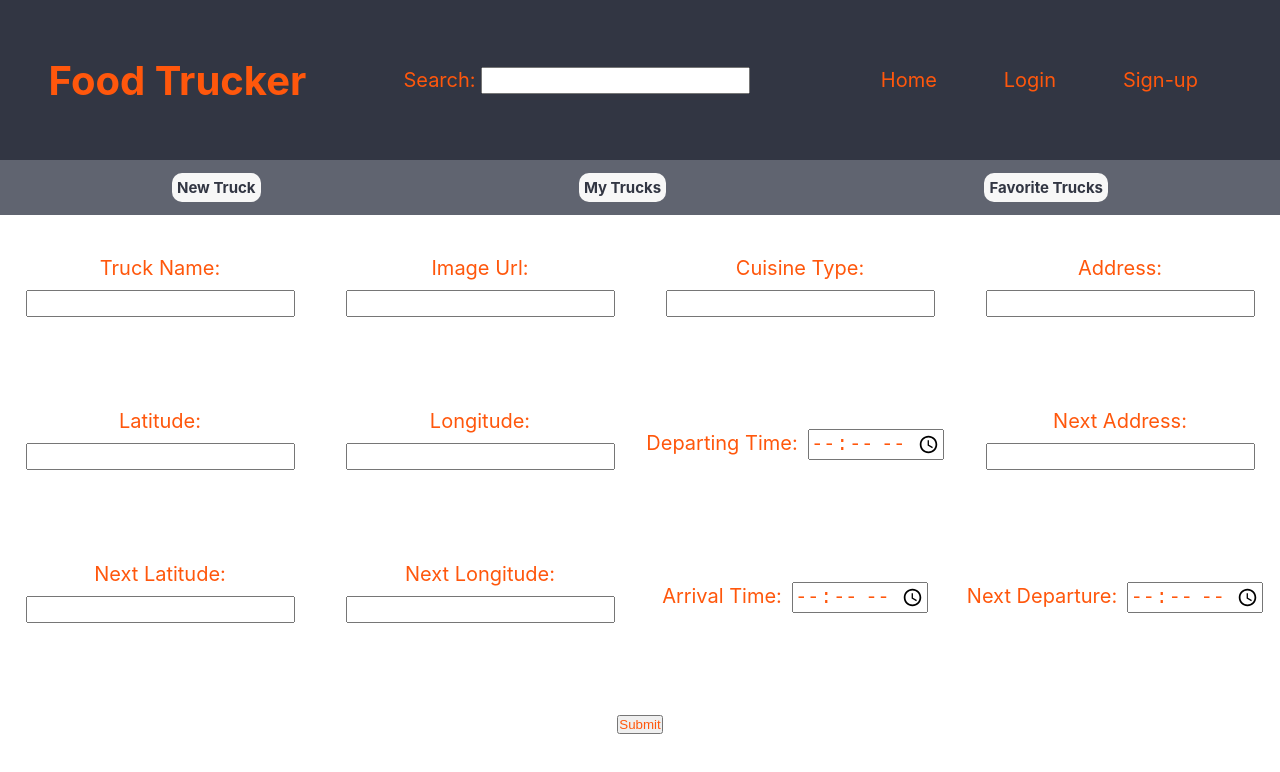
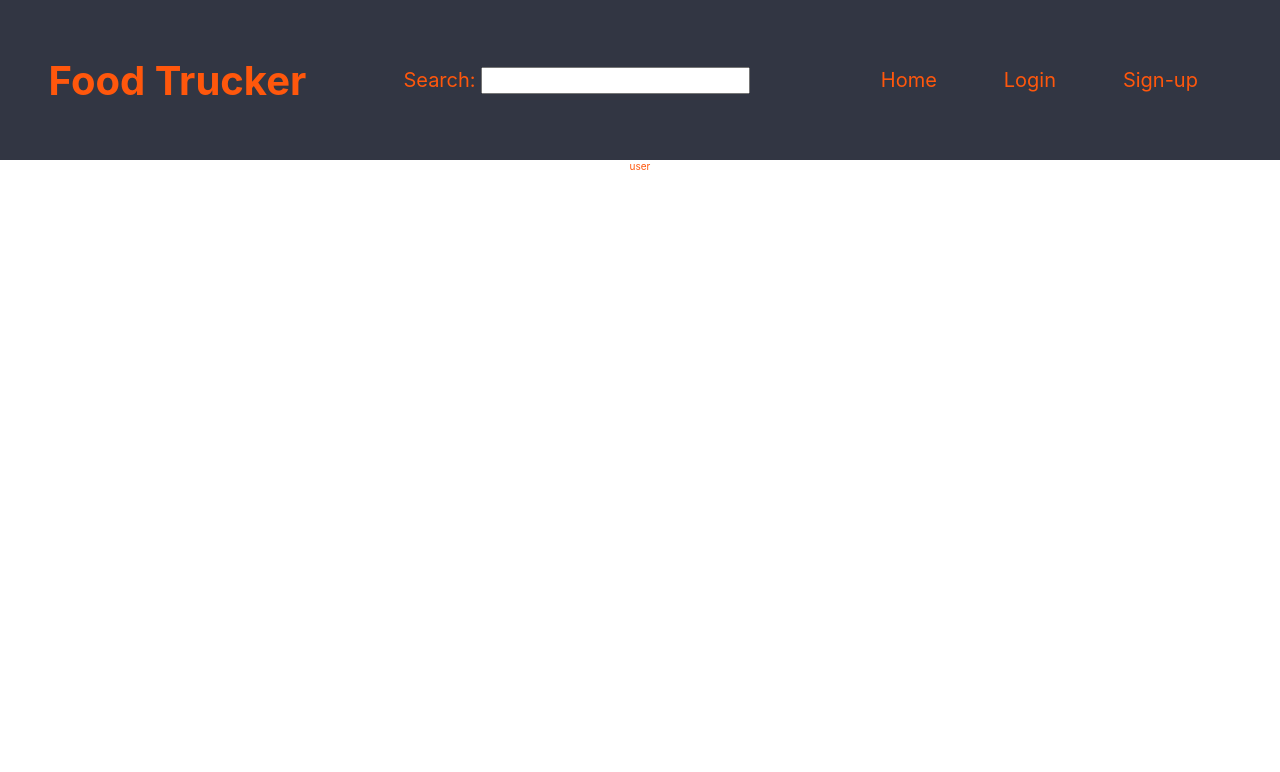
Before and after one commit to Food-Truck-BWPT/frontend, a React (Create React App) app in the folder foodtrucker/: page /profile/newtruck in a window 1280 px wide. Shown: the top 772 px of the page. Built offline with nearby package versions, Linux system fonts and the light colour scheme.

Commit message:
profile ternary

```diff
--- a/foodtrucker/src/components/profile/Profile.js
+++ b/foodtrucker/src/components/profile/Profile.js
@@ -1,16 +1,28 @@
 import React from "react"
 import VendorNav from "./VendorNav"
 import NewFoodTruck from "./foodTruckForm"
+import { connect } from "react-redux"
 import {Route} from "react-router-dom"
 
 function Profile() {
+    const isVendor = false;
     return (
         <section>
-            <VendorNav />
-            <Route exact path="/profile/newtruck">
-                <NewFoodTruck />
-            </Route>
+            { isVendor ?
+                (
+                    <div>
+                    <VendorNav />
+                    <Route exact path="/profile/newtruck" component={NewFoodTruck} />
+
+                    </div>
+
+                ) :
+                (
+                    <div>user</div>
+                )}
+
         </section>
+
     )
 }
 
```
